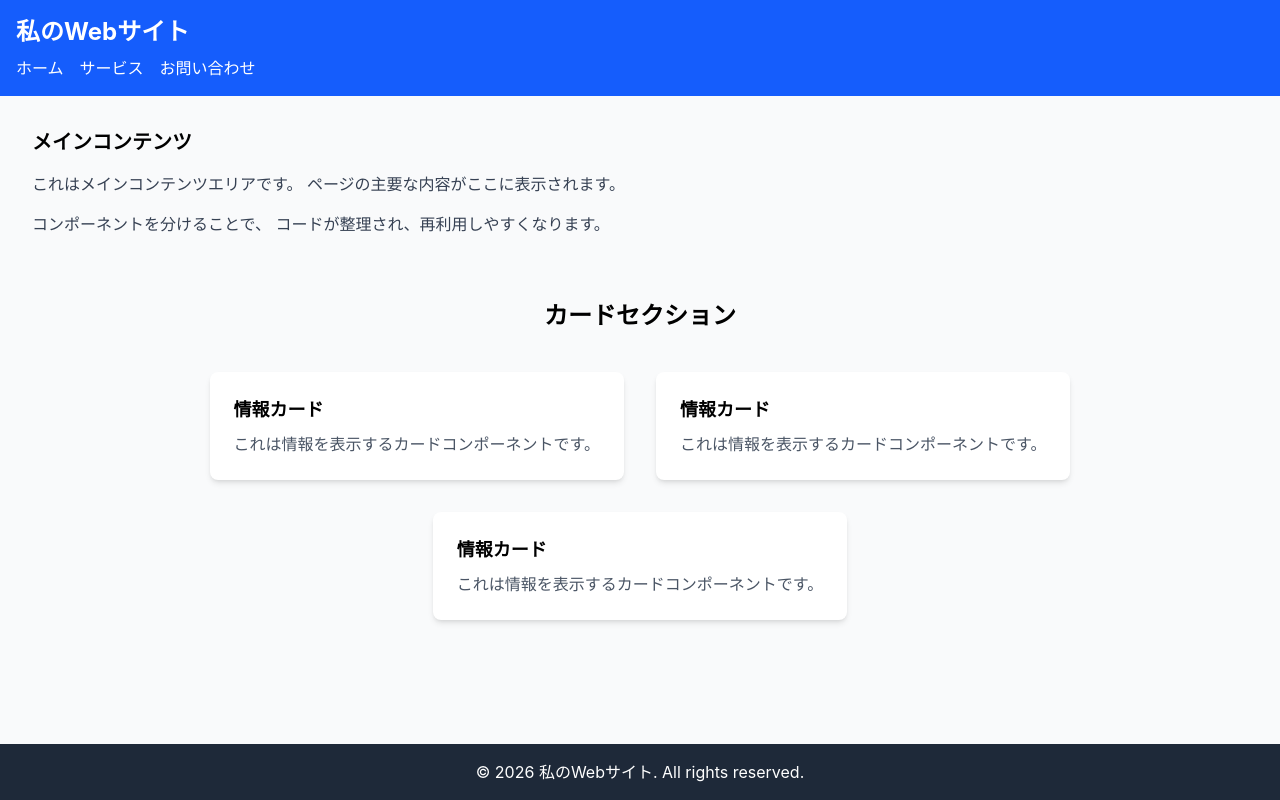
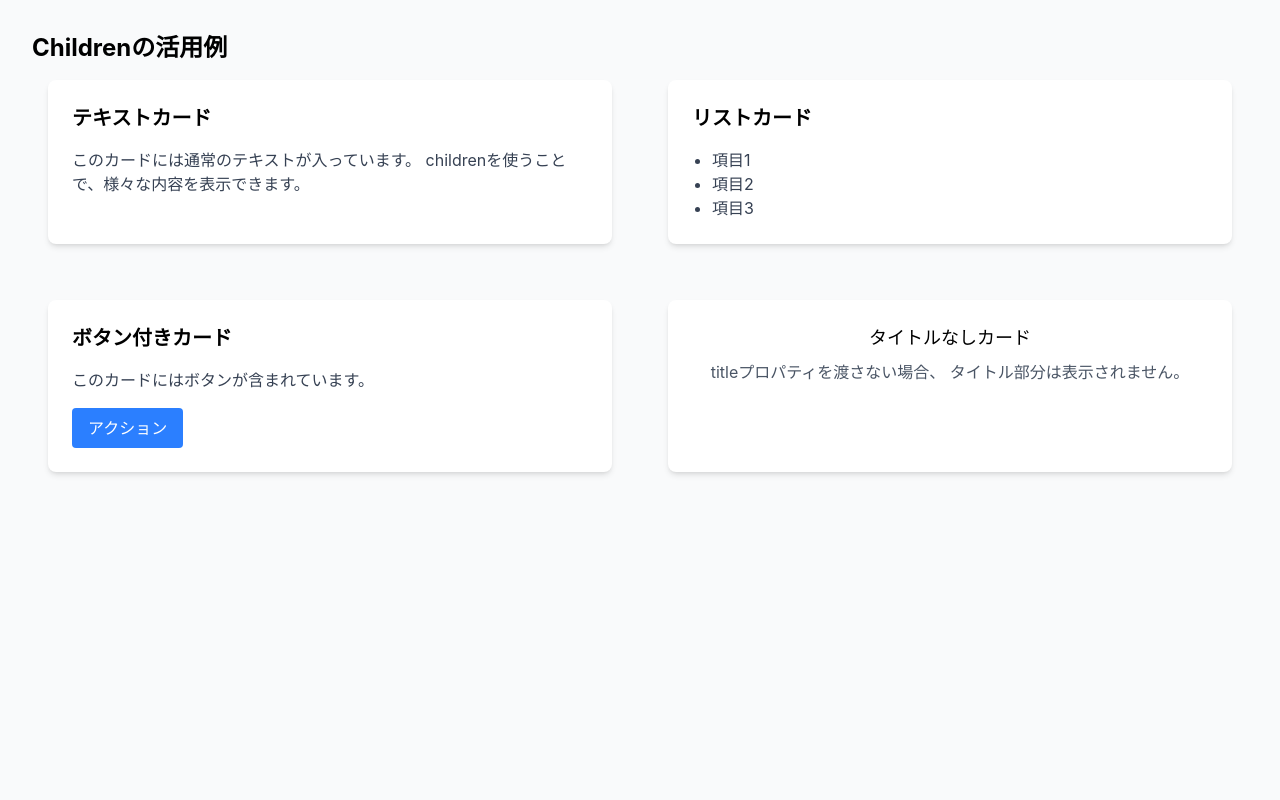
Before and after one commit to ko-ki-creator/app_calculation, a React app: page / in a window 1280 px wide. Built offline with nearby package versions, Linux system fonts and the light colour scheme; the HTML template or start-up script is replaced by a standard one.

Commit message:
chapter10

```diff
--- a/src/App.jsx
+++ b/src/App.jsx
@@ -1,18 +1,15 @@
-import CardSection from "./CardSection";
-import Footer from "./Footer";
-import Header from "./Header";
-import MainContent from "./MainContent";
+// import CardSection from "./CardSection";
+// import Footer from "./Footer";
+// import Header from "./Header";
+// import MainContent from "./MainContent";
+// import GreetingSection from "./GreetingSection";
+import CardExample from "./CardExample";
+
 
 function App() {
   return (
-    <div className="min-h-screen flex flex-col bg-gray-50">
-      <Header />
-
-      <div className="flex-1">
-        <MainContent />
-        <CardSection />
-      </div>
-      <Footer />
+    <div className="min-h-screen bg-gray-50">
+      <CardExample />
     </div>
   );
 }
--- /dev/null
+++ b/src/Card.jsx
@@ -0,0 +1,16 @@
+
+
+const Card = ({ title, children }) => {
+    return (
+        <div className="bg-white rounded-lg shadow-md p-6 m-4">
+            {title && (
+                <h3 className="text-xl font-semibold mb-4">{title}</h3>
+            )}
+            <div>
+                {children}
+            </div>
+        </div>
+    );
+}
+
+export default Card;
--- /dev/null
+++ b/src/CardExample.jsx
@@ -0,0 +1,46 @@
+import Card from "./Card";
+
+const CardExample = () => {
+    return (
+        <div className="p-8">
+            <h1 className="text-2xl font-bold md-6">Childrenの活用例</h1>
+            <div className="grid grid-cols-1 md:grid-cols-2 gap-6">
+                <Card title="テキストカード">
+                    <p className="text-gray-700">
+                        このカードには通常のテキストが入っています。
+                        childrenを使うことで、様々な内容を表示できます。
+                    </p>
+                </Card>
+
+                <Card title="リストカード">
+                    <ul className="list-disc pl-5 text-gray-700">
+                        <li>項目1</li>
+                        <li>項目2</li>
+                        <li>項目3</li>
+                    </ul>
+                </Card>
+
+                <Card title="ボタン付きカード">
+                    <p className="text-gray-700 mb-4">
+                        このカードにはボタンが含まれています。
+                    </p>
+                    <button className="bg-blue-500 text-white px-4 py-2 rounded hover:bg-blue-600 ">
+                        アクション
+                    </button>
+                </Card>
+
+                <Card>
+                    <div className="text-center">
+                        <h4 className="text-lg font-medium mb-2">タイトルなしカード</h4>
+                        <p className="text-gray-600">
+                            titleプロパティを渡さない場合、
+                            タイトル部分は表示されません。
+                        </p>
+                    </div>
+                </Card>
+            </div>
+        </div>
+    );
+}
+
+export default CardExample;
--- /dev/null
+++ b/src/Greeting.jsx
@@ -0,0 +1,12 @@
+
+
+const Greeting = ({ name = "ゲスト", message = "ようこそ！" }) => {
+    return (
+        <div className="bg-blue-100 p-4 rounded-lg">
+            <h2 className="text-xl font-semibold">こんにちは、{name}さん</h2>
+            <p className="text-gray-700">{message}</p>
+        </div>
+    );
+}
+
+export default Greeting;
--- /dev/null
+++ b/src/GreetingSection.jsx
@@ -0,0 +1,25 @@
+import Greeting from "./Greeting";
+
+const GreetingSection = () => {
+    return (
+        <div className="p-8">
+            <h1 className="text-2xl font-bold mb-6">挨拶コンポーネント</h1>
+            <div className="space-y-4">
+                <Greeting
+                    name="田中太郎"
+                    message="今日もプログラミング頑張りましょう！"
+                />
+                <Greeting
+                    name="佐藤花子"
+                    message="Reactの学習を楽しんでいますか？"
+                />
+                <Greeting
+                    name="鈴木一郎"
+                    message="コンポーネントの再利用は便利ですね。"
+                />
+            </div>
+        </div>
+    );
+}
+
+export default GreetingSection;
```
